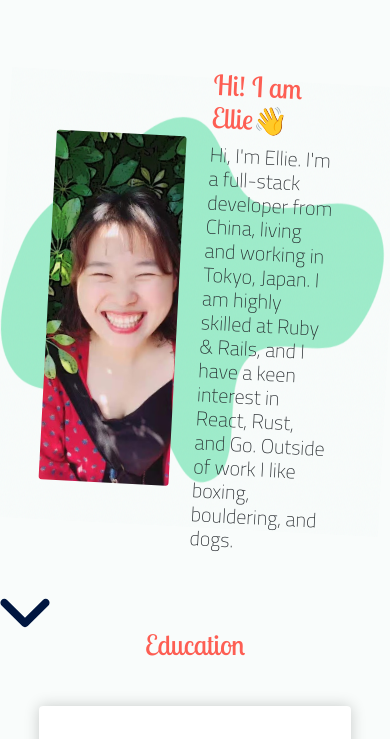
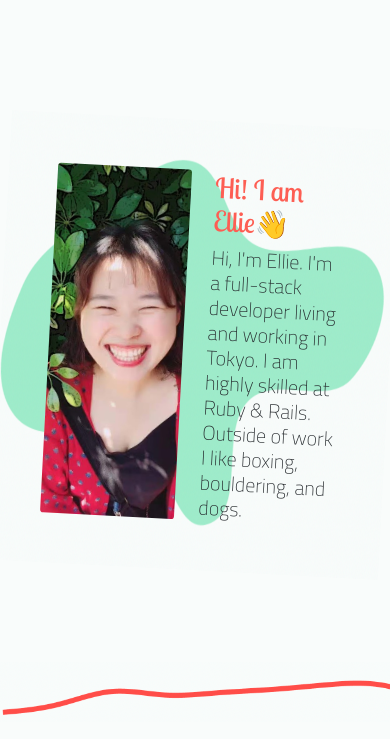
Before and after one commit to ellie-xyb/portfolio, a plain HTML site: page about_me.html in a window 390 px wide. Shown: the part 56-795 px from the top of the page. Drawn offline with nearby package versions, Linux system fonts and the light colour scheme.

Commit message:
make introduction part responsive

```diff
--- a/about_me.html
+++ b/about_me.html
@@ -27,16 +27,19 @@
   </div>
   <div>
     <div class="container align-items-center">
-      <div class="introduceDiv row offset-lg-1">
-        <div class="col-lg-4 col-5">
+      <div class="introduceDiv row">
+        <div class="col-md-4 col-5">
           <div class="profileImg"></div>
         </div>
-        <div class="col-lg-6 col-5">
+        <div class="col-md-6 col-5">
           <div class="profileInfo">
             <h1>Hi! I am Ellie👋<br> </h1>
-            <h5>Hi, I'm Ellie. I'm a full-stack developer from China, living and working in Tokyo, Japan.
+            <h5 class="d-none d-sm-inline">Hi, I'm Ellie. I'm a full-stack developer from China, living and working in Tokyo, Japan.
               I am highly skilled at Ruby & Rails, and I have a keen interest in React, Rust, and Go.
               Outside of work I like boxing, bouldering, and dogs.
+            </h5>
+            <h5 class="d-sm-none d-inline">Hi, I'm Ellie. I'm a full-stack developer living and working in Tokyo.
+              I am highly skilled at Ruby & Rails. Outside of work I like boxing, bouldering, and dogs.
             </h5>
           </div>
         </div>
--- a/index.css
+++ b/index.css
@@ -95,7 +95,7 @@ body {
   max-width: 800px;
 }
 
-@media only screen and (max-width: 1024px) {
+@media only screen and (max-width: 1024px) and (min-width: 766px) {
   .introduceDiv {
     height: 70vh;
     padding: 0px;
@@ -111,10 +111,10 @@ body {
   }
 }
 
-@media only screen and (max-width: 767px) {
+@media only screen and (max-width: 767px) and (min-width: 377px) {
   .introduceDiv {
-    height: 70vh;;
-    padding: 20px 15px 0px 5px;
+    height: 80vh;;
+    padding: 15px 5px 15px 5px;
     display: flex;
     flex-wrap: wrap;
     justify-content: center;
@@ -122,6 +122,21 @@ body {
     background-size: 455px 400px;
     background-position: 36% center;
     transform: rotate(3deg);
+    background: url(src/introduce-bg.png) no-repeat;
+    background-size: 510px 450px;
+    background-position: 40% 50%;
+  }
+}
+
+@media only screen and (max-width: 376px) {
+  .introduceDiv {
+    height: 90vh;;
+    padding: 20px 5px 20px 5px;
+    display: flex;
+    flex-wrap: wrap;
+    justify-content: center;
+    align-items: center;
+    background-size: 455px 400px;
     background: url(src/introduce-bg.png) no-repeat;
     background-size: 510px 450px;
     background-position: 40% 50%;
@@ -139,16 +154,23 @@ body {
   z-index: 999;
 }
 
-@media only screen and (max-width: 1024px) {
+@media only screen and (max-width: 1024px) and (min-width: 766px) {
   .divideLine {
     min-height: 60px;
     margin-bottom: 40px;
-    z-index: 999;
     margin-top: -20px;
   }
 }
 
-@media only screen and (max-width: 769px) {
+@media only screen and (max-width: 769px) and (min-width: 377px) {
+  .divideLine {
+    min-height: 60px;
+    margin-bottom: 40px;
+    margin-top: -20px;
+  }
+}
+
+@media only screen and (max-width: 376px) {
   .divideLine {
     display: none;
   }
```
